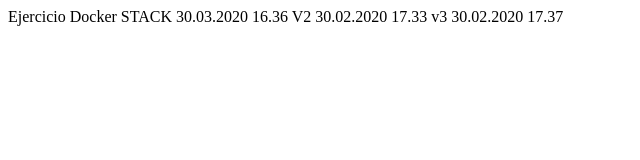
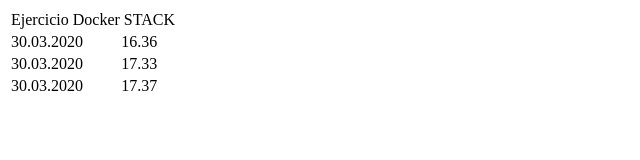
Before and after one commit to ElmerReal/Trambo-CircleCI, a plain HTML site: page Imagen/page/index.html in a window 1280 px wide. Shown: the whole page, without its empty margins (0-640 px from the left). Drawn offline with Linux system fonts and the light colour scheme.

Commit message:
Mensaje nuevo

```diff
--- a/Imagen/page/index.html
+++ b/Imagen/page/index.html
@@ -1,9 +1,30 @@
 <html>
     <title> Static server </title>
     <body>
-        Ejercicio Docker STACK
-        30.03.2020 16.36
-        V2 30.02.2020 17.33
-        v3 30.02.2020 17.37
+        <style>
+            table {
+            display: table;
+            border-collapse: separate;
+            border-spacing: 2px;
+            border-color: gray;
+            }
+        </style>
+         <table>
+            <tr>
+              <td colspan="2"> Ejercicio Docker STACK</td>
+            </tr>
+            <tr>
+                <td > 30.03.2020</td>
+                <td>16.36</td>
+              </tr>
+              <tr>
+                <td > 30.03.2020</td>
+                <td>17.33</td>
+              </tr>
+              <tr>
+                <td > 30.03.2020</td>
+                <td>17.37</td>
+              </tr>
+          </table>
        </body>
 </html>
```
